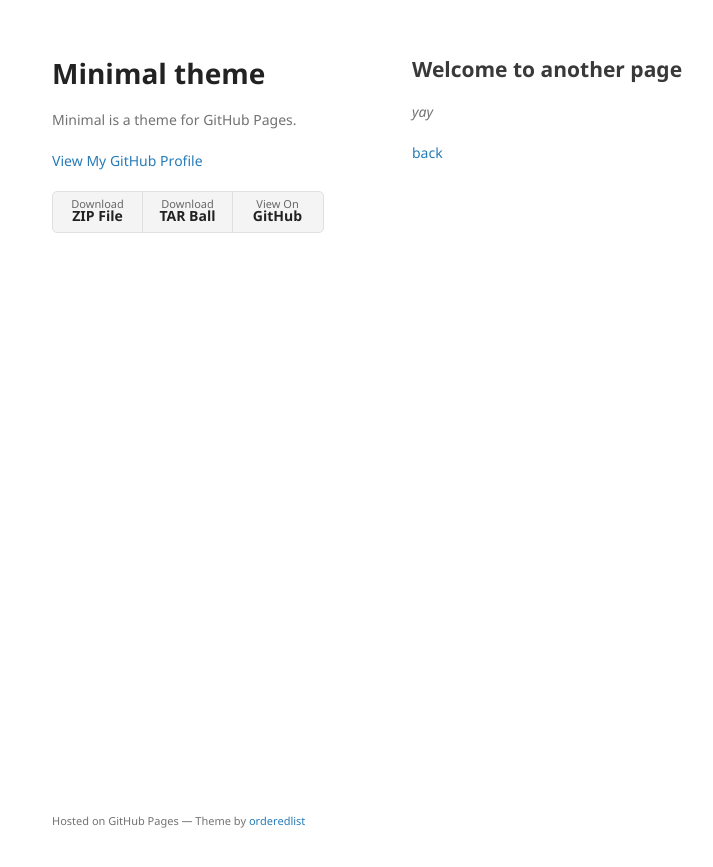
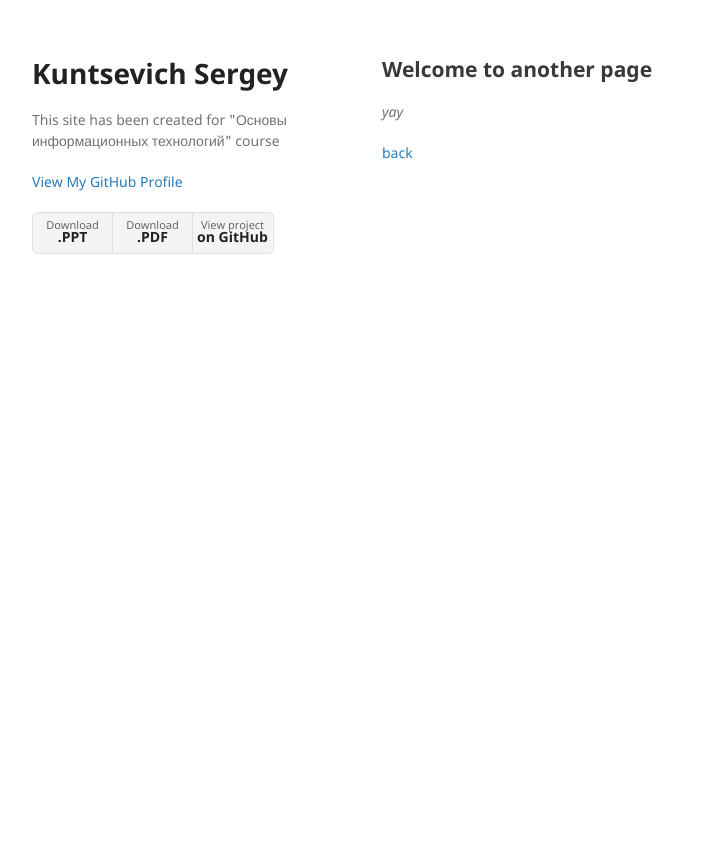
Before and after one commit to kuntsevichsergey/kuntsevichsergey.github.io, a Jekyll site: the page built from another-page.md, in a window 1280 px wide. Shown: the top 867 px of the page, without its empty margins (158-871 px from the left). Built offline with Jekyll 4.4.1, drawn with Linux system fonts in a browser that asks for light colours; our own code applies the rules of GitHub Pages for plain Markdown files.

Commit message:
minot fix/url testing

```diff
--- a/_config.yml
+++ b/_config.yml
@@ -1,5 +1,5 @@
-title: Minimal theme
-description: Minimal is a theme for GitHub Pages.
+title: Kuntsevich Sergey
+description: This site has been created for "Основы информационных технологий" course
 show_downloads: true
 google_analytics:
 theme: jekyll-theme-minimal
--- a/_layouts/default.html
+++ b/_layouts/default.html
@@ -6,6 +6,7 @@
 
 {% seo %}
 
+    <link rel="icon" href="/image/favicon.ico" type="image/x-icon" />
     <link rel="stylesheet" href="{{ '/assets/css/style.css?v=' | append: site.github.build_revision | relative_url }}">
     <meta name="viewport" content="width=device-width">
     <!--[if lt IE 9]>
@@ -28,9 +29,9 @@
 
         {% if site.show_downloads %}
           <ul>
-            <li><a href="{{ site.github.zip_url }}">Download <strong>ZIP File</strong></a></li>
-            <li><a href="{{ site.github.tar_url }}">Download <strong>TAR Ball</strong></a></li>
-            <li><a href="{{ site.github.repository_url }}">View On <strong>GitHub</strong></a></li>
+            <li><a href="{{ site.github.zip_url }}">Download <strong>.PPT</strong></a></li>
+            <li><a href="{{ site.github.tar_url }}">Download <strong>.PDF</strong></a></li>
+            <li><a href="{{ site.github.repository_url }}">View project <strong>on GitHub</strong></a></li>
           </ul>
         {% endif %}
       </header>
@@ -39,14 +40,8 @@
       {{ content }}
 
       </section>
-      <footer>
-        {% if site.github.is_project_page %}
-        <p>This project is maintained by <a href="{{ site.github.owner_url }}">{{ site.github.owner_name }}</a></p>
-        {% endif %}
-        <p><small>Hosted on GitHub Pages &mdash; Theme by <a href="https://github.com/orderedlist">orderedlist</a></small></p>
-      </footer>
     </div>
-    <script src="{{ '/assets/js/scale.fix.js' | relative_url }}"></script>
+    <!-- <script src="{{ '/assets/js/scale.fix.js' | relative_url }}"></script>
 
 
   {% if site.google_analytics %}
@@ -59,6 +54,6 @@
         ga('create', '{{ site.google_analytics }}', 'auto');
         ga('send', 'pageview');
     </script>
-  {% endif %}
+  {% endif %} -->
   </body>
 </html>
--- a/_sass/jekyll-theme-minimal.scss
+++ b/_sass/jekyll-theme-minimal.scss
@@ -56,7 +56,7 @@ a:hover small {
 }
 
 .wrapper {
-  width:860px;
+  width:900px;
   margin:0 auto;
 }
 
@@ -119,11 +119,11 @@ header ul {
   background: #f4f4f4;
   border-radius:5px;
   border:1px solid #e0e0e0;
-  width:270px;
+  width:240px;
 }
 
 header li {
-  width:89px;
+  width:79px;
   float:left;
   border-right:1px solid #e0e0e0;
   height:40px;
@@ -163,7 +163,7 @@ strong {
 
 header ul li + li + li {
   border-right:none;
-  width:89px;
+  width:79px;
 }
 
 header ul a strong {
@@ -173,7 +173,7 @@ header ul a strong {
 }
 
 section {
-  width:500px;
+  width:550px;
   float:right;
   padding-bottom:50px;
 }
```
Also changed, not shown: image/favicon.ico (added).
